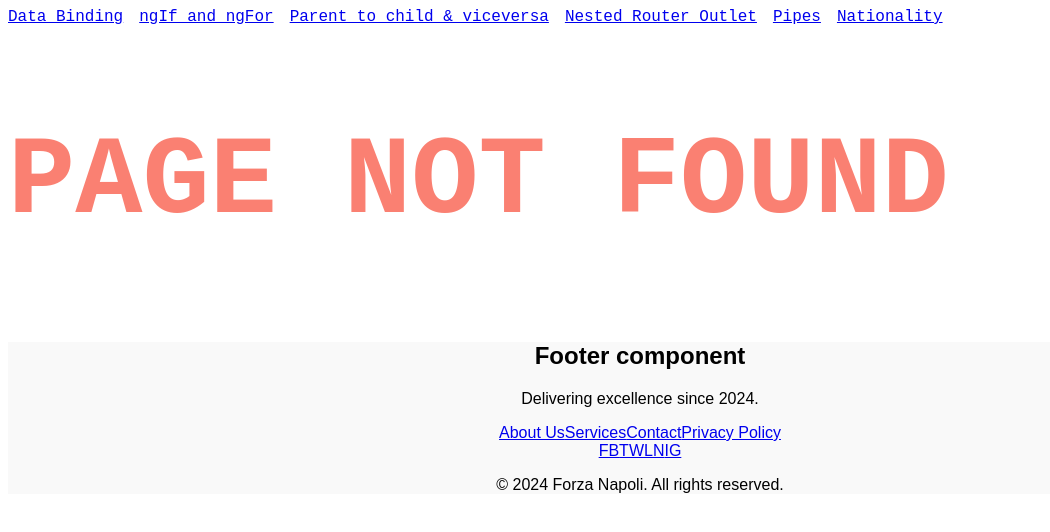
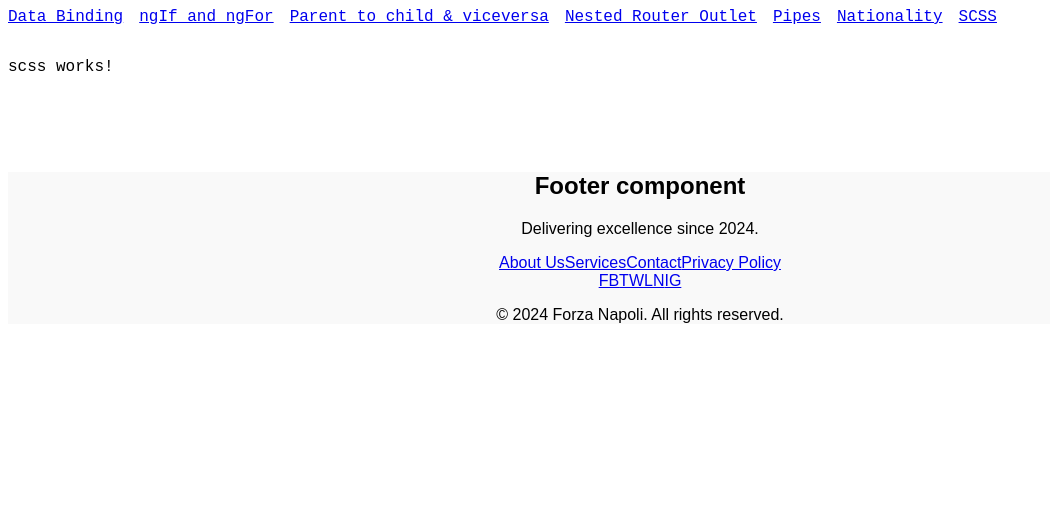
Before and after one commit to dav100ide-red/basic-nine, an Angular app: page /scss in a window 1280 px wide. Shown: the top 532 px of the page, without its empty margins (0-1050 px from the left). Built offline with nearby package versions, Linux system fonts and the light colour scheme.

Commit message:
add scss component files

```diff
--- a/src/app/app.routes.ts
+++ b/src/app/app.routes.ts
@@ -63,6 +63,10 @@ export const routes: Routes = [
             import('./pages/nationality/nationality.component'),
     },
     {
+        path: 'scss',
+        loadComponent: () => import('./pages/scss/scss.component'),
+    },
+    {
         path: '**',
         loadComponent: () =>
             import('./pages/not-found/not-found.component').then(
--- a/src/app/components/header/header.component.ts
+++ b/src/app/components/header/header.component.ts
@@ -28,5 +28,6 @@ export class HeaderComponent {
         { label: 'Nested Router Outlet', path: 'nested-router-outlet' },
         { label: 'Pipes', path: 'pipes' },
         { label: 'Nationality', path: 'nationality' },
+        { label: 'SCSS', path: 'scss' },
     ];
 }
--- /dev/null
+++ b/src/app/pages/scss/scss.component.html
@@ -0,0 +1 @@
+<p>scss works!</p>
```
Also changed, not shown: src/app/pages/scss/scss.component.ts (added, +10 -0 lines), src/app/pages/scss/scss.component.scss (added).
